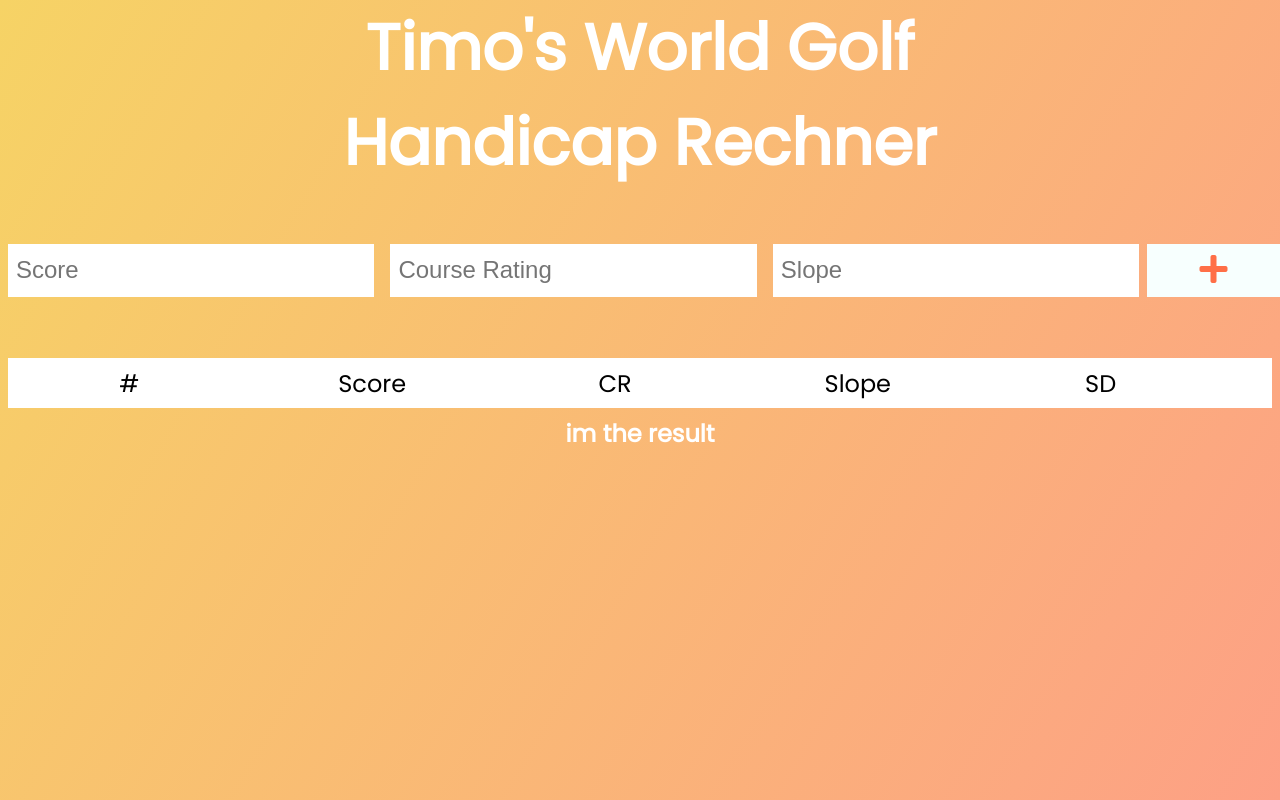
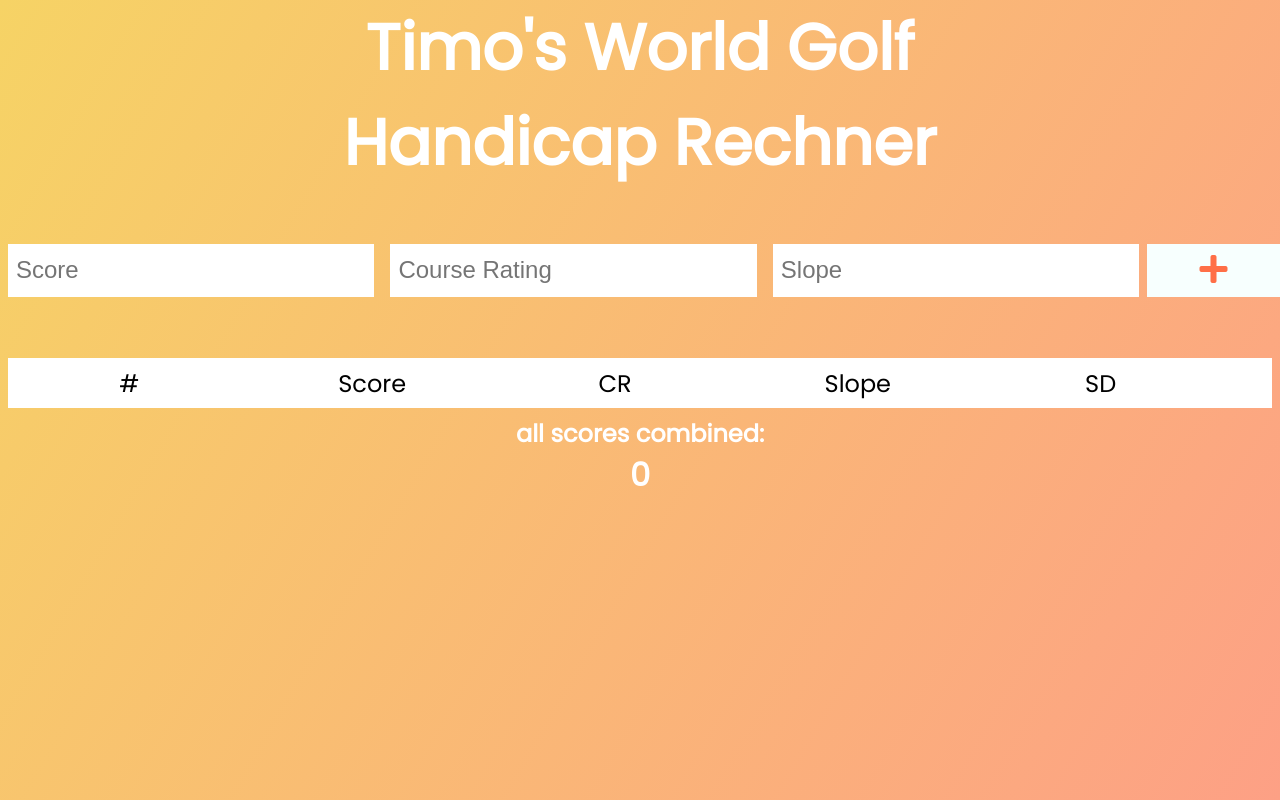
Before and after one commit to timogede/wgh-calculator, a React (Create React App) app: page / in a window 1280 px wide. Built offline with nearby package versions, Linux system fonts and the light colour scheme.

Commit message:
average results

```diff
--- a/src/App.js
+++ b/src/App.js
@@ -8,6 +8,8 @@ function App() {
   const [inputSlope, setInputSlope] = useState("");
   const [inputCourseRating, setInputCourseRating] = useState("");
   const [todos, setTodos] = useState([]);
+  const [allScores, setAllScores] = useState("");
+  const [amountOfScores, setAmountOfScores] = useState("");
 
 
   const saveLocalTodos = () => {
@@ -39,7 +41,7 @@ function App() {
     </header>
     <Form inputSlope={inputSlope} inputCourseRating={inputCourseRating} setInputCourseRating={setInputCourseRating} setInputSlope={setInputSlope} inputText={ inputText } setInputText={ setInputText } todos={ todos } setTodos={ setTodos } />
     <TodoList todos={ todos } setTodos={setTodos} />
-    <Result />
+    <Result todos={ todos } setAllScores={setAllScores} allScores={allScores} amountOfScores={amountOfScores} setAmountOfScores={setAmountOfScores} />
     </div>
   );
 }
--- a/src/components/Result.js
+++ b/src/components/Result.js
@@ -1,9 +1,13 @@
 import React from "react";
 
 
-const Result = () => {
+const Result = ({todos, setAllScores, allScores, amountOfScores, setAmountOfScores}) => {
+  setAmountOfScores(Object.keys(todos).length);
   return (
-    <h2>im the result</h2>
+    <div>
+    <h2>all scores combined:</h2>
+    <h1>{amountOfScores}</h1>
+      </div>
   );
 };
 
```
Also changed, not shown: 1 other file (tests, documents, lock files or other folders).
